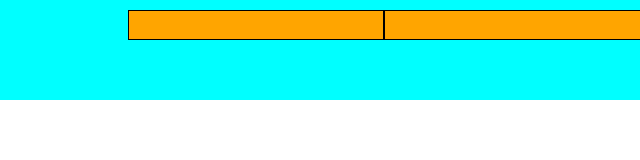
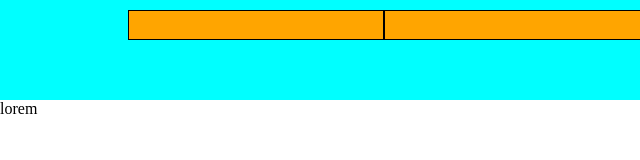
Before and after one commit to karfaisarra/htmlcss-struttura-discord, a plain HTML site: page index.html in a window 1280 px wide. Shown: the full height of the page, 0-640 px from the left. Drawn offline with Linux system fonts and the light colour scheme.

Commit message:
test commit

```diff
--- a/index.html
+++ b/index.html
@@ -20,6 +20,8 @@
 
     <main></main>
 
-    <footer></footer>
+    <footer>
+        lorem
+    </footer>
 </body>
 </html>
```
